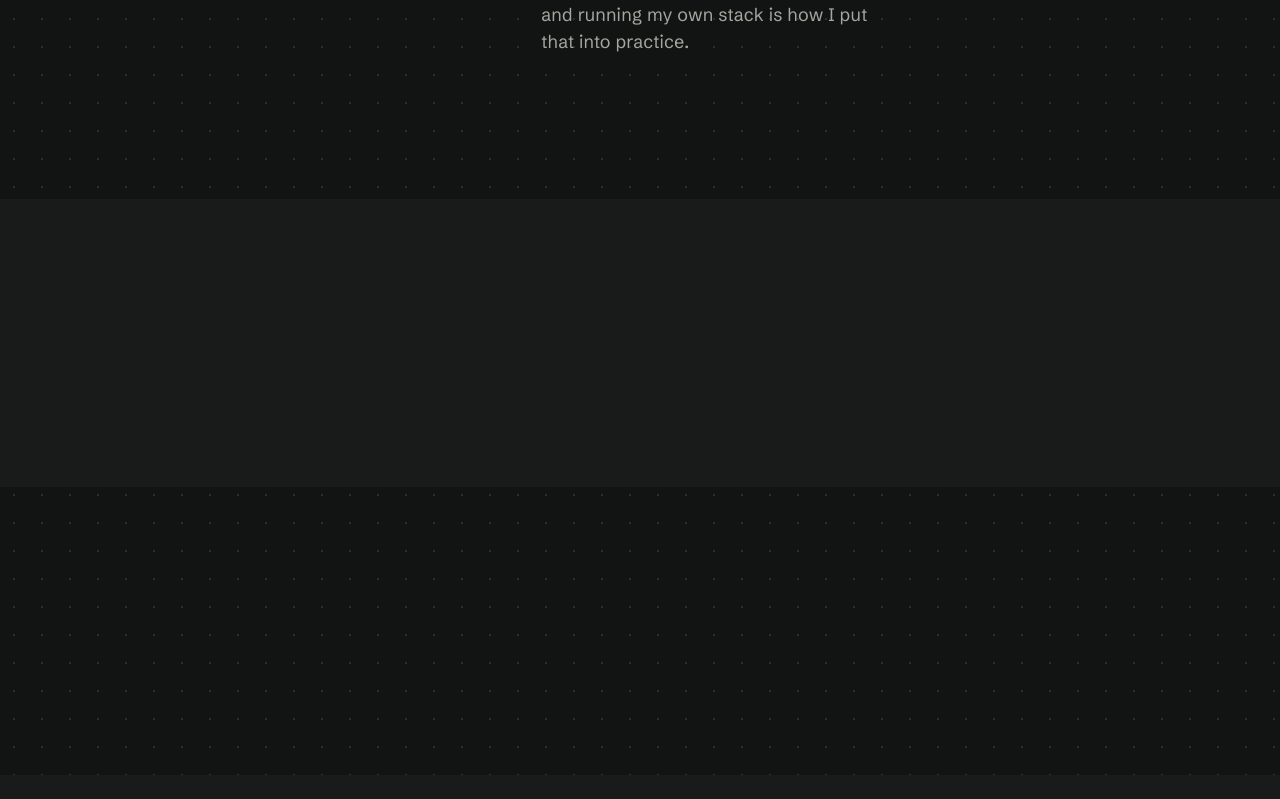
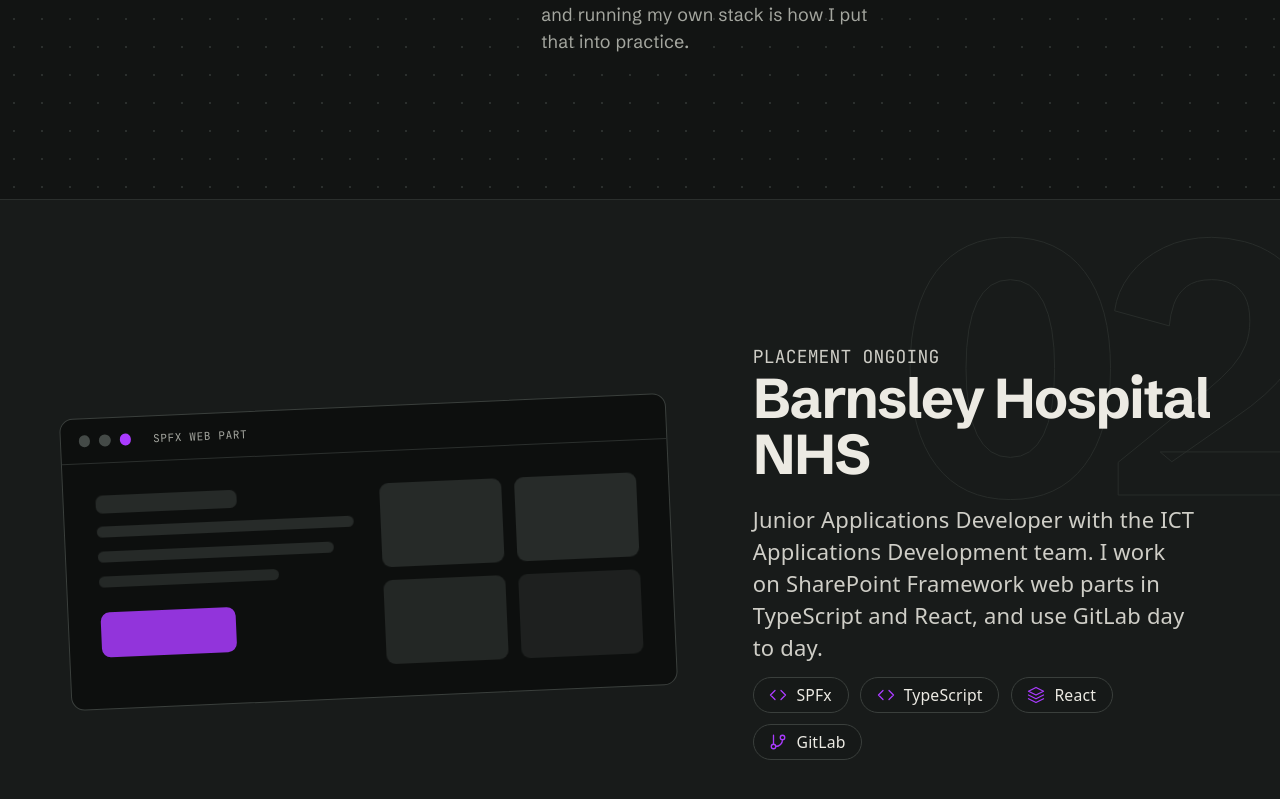
Before and after one commit to raze-raptor/TypescriptPortfolio, a React (Vite) app: page / in a window 1280 px wide. Shown: the part 1899-2698 px from the top of the page. Built offline with nearby package versions, Linux system fonts and the light colour scheme.

Commit message:
Section 2: Project/Placement  "Showcase"

```diff
--- a/src/App.tsx
+++ b/src/App.tsx
@@ -174,7 +174,7 @@
             <div className="flex flex-wrap items-end justify-between gap-6">
               <div>
                 <p className="text-[#A4A69F] font-[family-name:var(--jetbrains)] text-sm">SELECTED WORK</p>
-                <h3 className="text-[clamp(48px,6vw,88px)] leading-[0.95] tracking-[-0.04em] font-[family-name:var(--header)] font-bold">Citadel</h3>
+                <h3 className="text-[clamp(48px,6vw,88px)] leading-[0.95] tracking-[-0.04em] font-[family-name:var(--header)] font-bold" style={{color: '#eceae3'}}>Citadel</h3>
               </div>
               <div className="ghost font-[family-name:var(--header)] text-[240px]">01</div>
             </div>
@@ -260,7 +260,54 @@
 
 
         </div>
-        <div className="bg-[#181B1A] py-32">{/* 02 Placement */}</div>
+        <div className="relative overflow-hidden bg-[#181B1A] border-y border-[#2B2F2D] py-32">
+          <div className="ghost absolute -right-5 top-5 text-[360px] opacity-70 font-[family-name:var(--header)]" aria-hidden="true">02</div>
+          {/* 02 Placement */}
+
+          <div className="relative max-w-[1240px] mx-auto px-10 py-... flex flex-wrap items-center gap-18">
+            <div className="flex-[6_1_460px] min-w-0">
+              <div className="mock-window -rotate-[2.5deg] border border-[#3A3F3C] bg-[#0D0F0E] rounded-xl overflow-hidden" aria-hidden="true">
+                <div className="h-10 flex items-center gap-2 px-4 border-b border-[#2B2F2D]">
+                  <i className="w-2.5 h-2.5 rounded-full bg-[#444A47]"></i>
+                  <i className="w-2.5 h-2.5 rounded-full bg-[#444A47]"></i>
+                  <i className="w-2.5 h-2.5 rounded-full bg-[var(--accent)]"></i>
+                  <span className="ml-3 text-[11px] uppercase tracking-[.06em] text-[#A4A69F] font-[family-name:var(--jetbrains)]">SPFx web part</span>
+                </div>
+                <div className="p-7 grid grid-cols-[repeat(auto-fit,minmax(min(220px,100%),1fr))] gap-6">
+                  <div className="flex flex-col gap-3">
+                    <div className="sk h-[18px] w-[55%] rounded-md"></div>
+                    <div className="sk h-2.5 w-full rounded-md" style={{ animationDelay: '-.3s' }}></div>
+                    <div className="sk h-2.5 w-[92%] rounded-md" style={{ animationDelay: '-.6s' }}></div>
+                    <div className="sk h-2.5 w-[70%] rounded-md" style={{ animationDelay: '-.9s' }}></div>
+                    <div className="mt-2.5 h-10 w-30 rounded-lg bg-[var(--accent)] opacity-85"></div>
+                  </div>
+                  <div className="grid grid-cols-2 gap-3">
+                    <div className="sk h-[84px] rounded-lg"></div>
+                    <div className="sk h-[84px] rounded-lg" style={{ animationDelay: '-.5s' }}></div>
+                    <div className="sk h-[84px] rounded-lg" style={{ animationDelay: '-1s' }}></div>
+                    <div className="sk h-[84px] rounded-lg" style={{ animationDelay: '-1.5s' }}></div>
+                  </div>
+                </div>
+              </div>
+            </div>
+              {/* so ic an see the seperation */}
+            <div className="flex-[5_1_340px] min-w-0">
+
+              <p className="leading-[1.45] text-[#CFCEC7] font-[family-name:var(--jetbrains)] text-pretty">PLACEMENT <span><i className="w-[7px] h-[7px] bg-[var(--accent)] rotate-45"></i></span> ONGOING</p>
+              <h2 className="text-[56px] leading-none tracking-[-0.03em] font-bold font-[family-name:var(--header)]" style={{color: '#eceae3'}}>Barnsley Hospital NHS</h2>
+              <p className="max-w-[28em] text-[22px] leading-[1.45] text-[#CFCEC7] text-pretty mt-5">Junior Applications Developer with the ICT Applications Development team. I work on SharePoint Framework web parts in TypeScript and React, and use GitLab day to day.</p>
+              <div className="flex flex-wrap gap-2.5 mt-3">
+                <Badge icon="M16 18l6-6-6-6M8 6l-6 6 6 6">SPFx</Badge>
+                <Badge icon="M16 18l6-6-6-6M8 6l-6 6 6 6">TypeScript</Badge>
+                <Badge icon="M12 2l10 5-10 5L2 7zM2 17l10 5 10-5M2 12l10 5 10-5">React</Badge>
+                <Badge icon="M6 3v12M18 9a3 3 0 100-6 3 3 0 000 6zM6 21a3 3 0 100-6 3 3 0 000 6zM18 9a9 9 0 01-9 9">GitLab</Badge>
+              </div>
+              <p className="text-[#CFCEC7] font-[family-name:var(--jetbrains)] text-pretty mt-8 absolute" style={{opacity: 0.05}}>Internal work, so no public repo or demo.</p>
+
+            </div>
+          </div>
+
+        </div>
         <div className="dots py-32">{/* 03 This site */}</div>
       </section>
 
--- a/src/index.css
+++ b/src/index.css
@@ -173,6 +173,25 @@
   user-select: none;
 }
 
+/* mock web part */
+
+.sk {
+  background: #262A28;
+  animation: skShimmer 2.2s ease-in-out infinite alternate;
+}
+@keyframes skShimmer {
+  from { opacity: .35; }
+  to { opacity: 1; }
+}
+
+.mock-window { transition: transform .5s cubic-bezier(.2,.7,.2,1); }
+.mock-window:hover { transform: rotate(0deg) translateY(-6px); }
+
+@media (prefers-reduced-motion: reduce) {
+  .sk { animation: none; }
+  .mock-window { transition: none; }
+}
+
 /* diagram */
 
 .diagram path { fill: none; }
```
Also changed, not shown: 1 other file (tests, documents, lock files or other folders).
